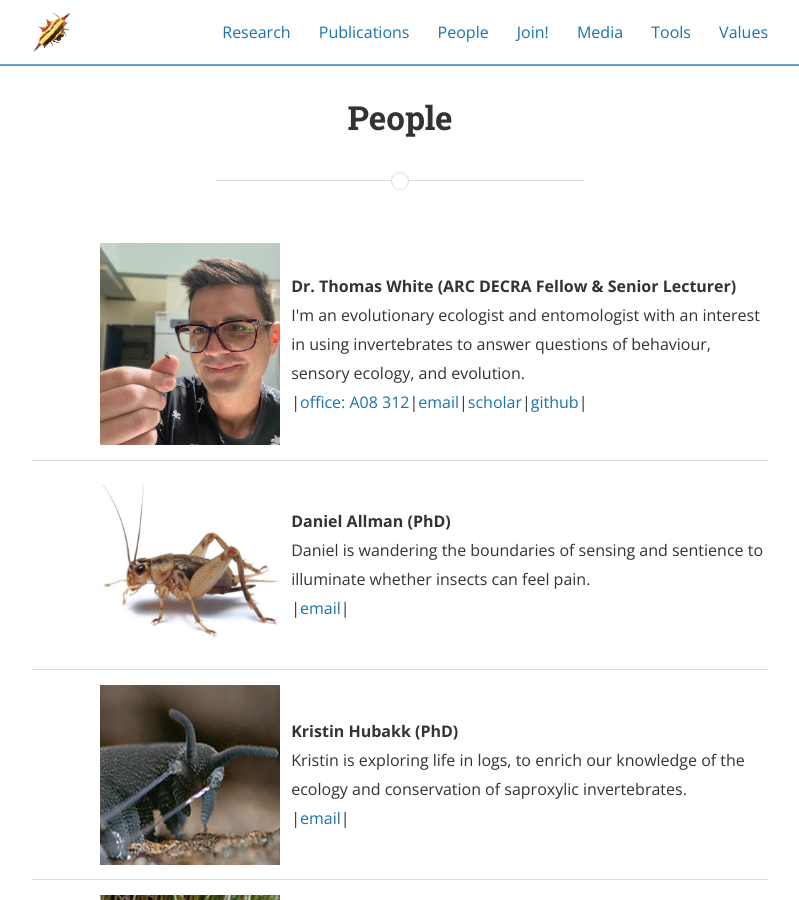
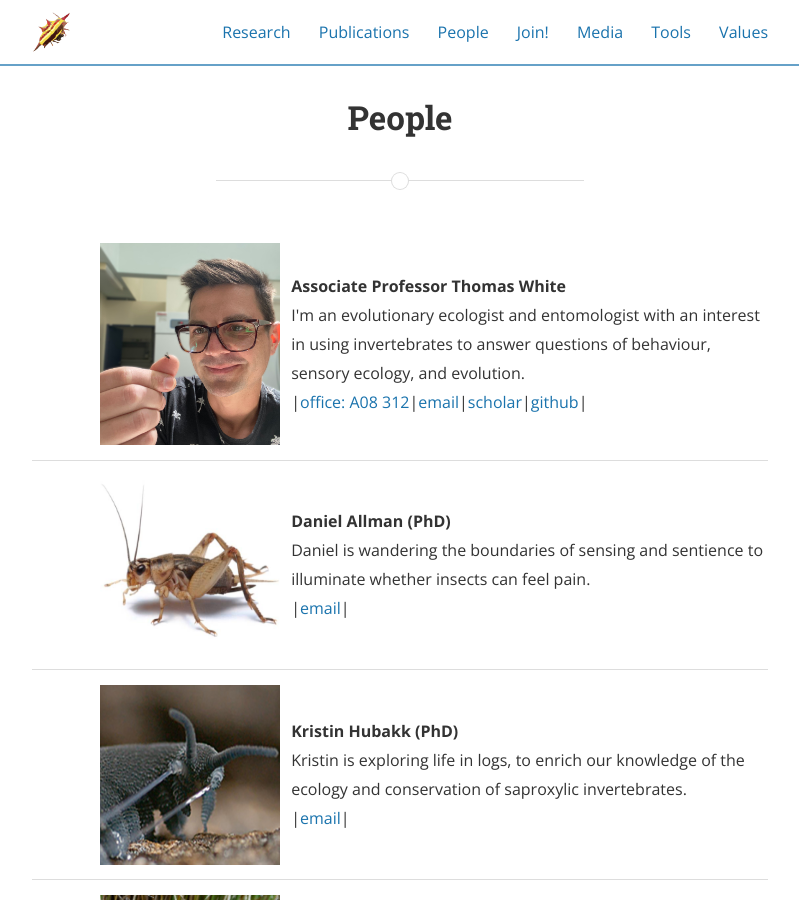
Before and after one commit to thomased/thomased.github.io, a Jekyll site: the page built from people.html, in a window 1280 px wide and 900 px high. Shown: the whole window, without its empty margins (240-1039 px from the left). Built offline with Jekyll 4.4.1, drawn with Linux system fonts in a browser that asks for light colours; nearby versions of some CDN libraries.

Commit message:
Update people.html

```diff
--- a/people.html
+++ b/people.html
@@ -37,7 +37,7 @@ permalink: /people/
 		</td>
 		<td width = "65%">
 			<div class="biotext">
-      <strong>Dr. Thomas White (ARC DECRA Fellow & Senior Lecturer)</strong><br>
+      <strong>Associate Professor Thomas White</strong><br>
 			I'm an evolutionary ecologist and entomologist with an interest in using invertebrates to answer questions of behaviour, sensory ecology, and evolution. <br>
       |<a href="https://goo.gl/maps/D8L1Bu7zfBnSWYeX6">office: A08 312</a>|<a href="mailto:thomas.white@sydney.edu.au">email</a>|<a href="https://scholar.google.com.au/citations?user=IJk91k0AAAAJ&hl=en">scholar</a>|<a href="https://github.com/thomased">github</a>|
       </div>
```
